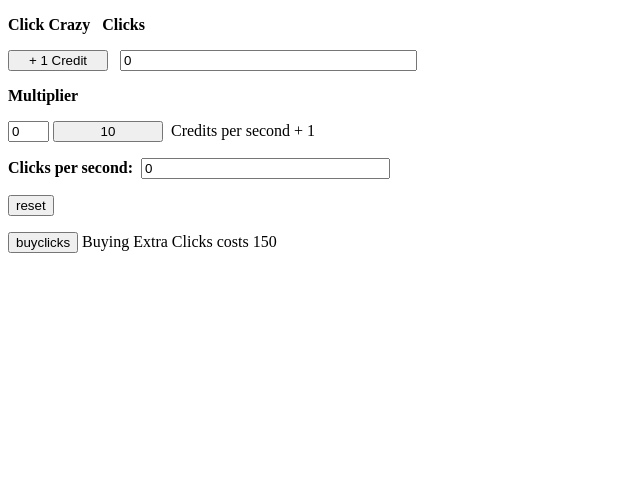
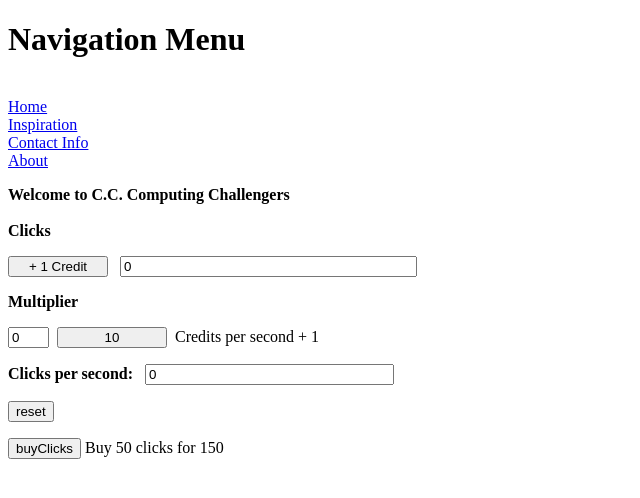
Before and after one commit to 2020-Spring-Cohort/clicking-calamity-amart21, a plain HTML site: page index.html in a window 1280 px wide. Both pictures are taken after a click on the button "reset". Shown: the whole page, without its empty margins (0-640 px from the left). Drawn offline with Linux system fonts and the light colour scheme; files whose address does not match are found by name.

Commit message:
functionality of click game with multi/reset/buy - works, drop downs not working

```diff
--- a/index.html
+++ b/index.html
@@ -1,39 +1,52 @@
 <!DOCTYPE Html>
 <head>
+    <link rel="stylesheet" type="text/css" href="src/css/style.css">
+    <link rel="stylesheet" type="text/css" href="src/css/layout.css">
     <meta charset="UTF-8">
     <meta name="viewport" content="width=device-width, initial-scale=1.0">
-    <title>Clicking Away the Hours</title>
+    <title>Coo Coo Computing Challengers</title>
 </head>
 <body>
-    <p><strong>Click Crazy</strong>&nbsp;&nbsp;&nbsp;<strong>Clicks</strong></p>
-    <p><input id="click" type="button" style="width:100px" value="+ 1 Credit" />&nbsp;&nbsp; <input id="creds" size="34" type="text" value="0" /></p>
-    <p><strong>Multiplier</strong></p>
-    <p><input id="generator1amount" size="2" type="text" value="0" />&nbsp;<input id="generator1" type="button" style="width:110px" />&nbsp;&nbsp;Credits per second + 1</p>
-    <p><strong>Clicks per second:</strong>&nbsp;&nbsp;<input id="creditPerSecond" size="28" type="text" value="0" /></p>
-    <p><input id="reset" type="button" value="reset"/></p>
-    <p><input id="buyclicks" type="button" value="buyclicks"/> Buying Extra Clicks costs 150</p>
-    <!-- <a href=# onClick = "add"><img src="/images/mouse.jpg"</a>
+    <header>
+        <h1>Navigation Menu</h1>
+    </header>
+    <div class="hamIcon" onclick="toggleClass()">
+        <hi>&#9776;</hi>
+    </div>
+    <nav>
+        <ul class="mainMenu">
+            <li><a href="#">Home</a></li>
+            <li><a href="#">Inspiration</a></li>
+            <li><a href="#">Contact Info</a></li>
+            <li><a href="#">About</a></li>
+        </ul>
+    </nav>
+    <div class="main">
+        <p>
+            <div class="titleheader"><strong>Welcome to C.C. Computing Challengers</strong></div>
+            &nbsp;&nbsp;&nbsp;
+            <div class="clicksTitle"><strong>Clicks</strong></div>
+        </p>
+        <p>
+            <input id="click" type="button" style="width:100px" value="+ 1 Credit" />&nbsp;&nbsp;
+            <input id="creds" size="34" type="text" value="0" />
+        </p>
+        <p><strong>Multiplier</strong></p>
+        <p>
+            <input id="generator1amount" size="2" type="text" value="0" />&nbsp;
+            <input id="generator1" type="button" style="width:110px" />&nbsp;&nbsp;Credits per second + 1
+        </p>
+        <p><strong>Clicks per second:</strong>&nbsp;&nbsp;
+            <input id="creditPerSecond" size="28" type="text" value="0" />
+        </p>
+        <p>
+            <input id="resetClick" type="button" value="reset"/>
+        </p>
+        <p>
+            <input id="buyClicks" type="button" value="buyClicks"/> Buy 50 clicks for 150
+        </p>
+    </div>
 
-    <h1 class="header-title">Click for Coins</h1>
-    <h3 id="coins"></h3>
-    <h3 id="coinsPS"></h3>
-
-    <button onclick ="gainCoin()">Coin me</button>
-    <button onclick ="getCoinsPS()">1 Coin Per Second</button> -->
-<!--
-        You now have a total of:
-        <input type="text" id="text"  disabled style= text-align:center>
-        <script>
-            function add()
-        </script>
-    <div class="container">
-        <div class="anchor"></div>
-    </div>
-    <script src="src/js/app.js"></script>
-    <script src="src/js/ClickCounter.js"></script>
-    Clicks
-    <br><br>
-    <button><a href="#" onClick="load()">Buy</a></button> -->
 
     <!-- include source files here... -->
    <script src="../src/js/ClickCounter.js"></script>
--- a/src/css/style.css
+++ b/src/css/style.css
@@ -0,0 +1,17 @@
+@media(max-width: 768px){
+    .mainMenu{
+        display: none;
+    }
+    .mainMenu.hamIcon{
+        display:block;
+    }
+}
+@media(min-width: 769px){
+   .hamIcon{
+        display: none;
+
+    }
+    .mainMenu{
+        display: initial;
+    }
+}
--- a/src/js/app.js
+++ b/src/js/app.js
@@ -66,6 +66,7 @@ let gen1amount = 0,
     credit = 0,
     cps = 0;
     creditbuy = 0;
+    extraClicks = 150;
 
     function update(){
         click.onclick = function() {credit = credit + 1};
@@ -79,30 +80,48 @@ let gen1amount = 0,
             else{
                 alert("You need more clicks")
             }
-            };
+        }
 
         credit = credit + (cps/60);
-    };
+    }
 
     function draw(){
         creditPerSecond.value = cps.toFixed(0);
         creds.value = credit.toFixed(0);
         generator1.value = gen1price.toFixed(0);
         generator1amount.value = gen1amount.toFixed(0);
-    };
-    function buyclicks(){
-        if(credit>= ((creditbuy +1) * 150)){
-            credit = credit - ((creditbuy +1) * 150);
-            creditbuy = creditbuy + 1;
-            update()
-
     }
 
-    }
+
+
     let mainloop = function() {
-        update(), buyclicks(), draw()};
+        update(), draw(), reset(), buyClick()
+    };
     setInterval(mainloop, 16);
 
+
     function reset(){
-        click.onclick = function(){ update() * 0 };
+        resetClick.onclick = function(){
+            cps = 0,
+            gen1amount = 0,
+            gen1price = 10;
+            gen1baseprice = 100;
+            credit = 0,
+            creditbuy = 0;
+        };
     }
+    function buyClick(){
+        buyClicks.onclick = function(){
+            if(credit >= 150){
+                credit += 50;
+            }
+        };
+    }
+
+    function toggleClass(){
+        let menu = document.querySelector(".mainMenu");
+        menu.classList.toggle("toggleCls");
+    }
+    let hambuger = document.querySelector(".hamIcon");
+
+    hambuger.addEventListener("click", toggleClass);
```
Lines whose indentation alone changed are shown as unchanged.
